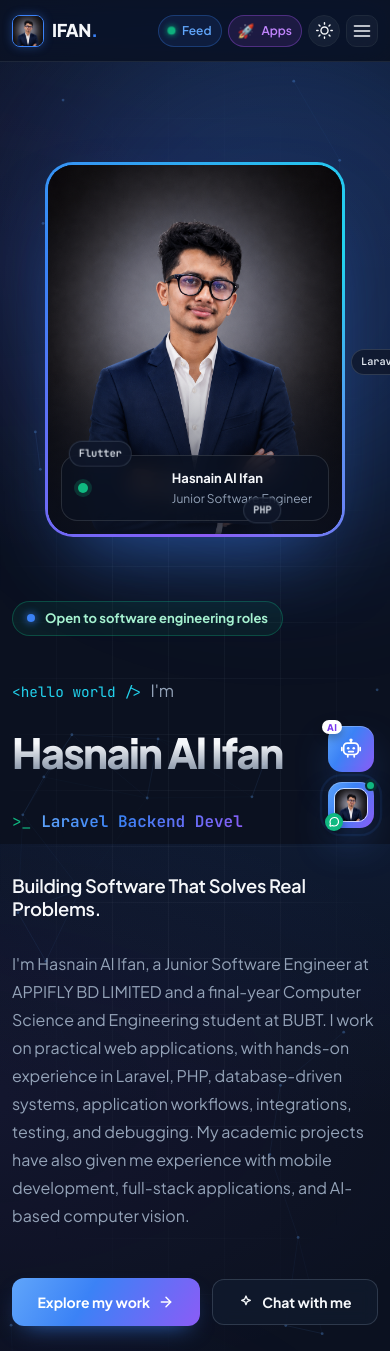
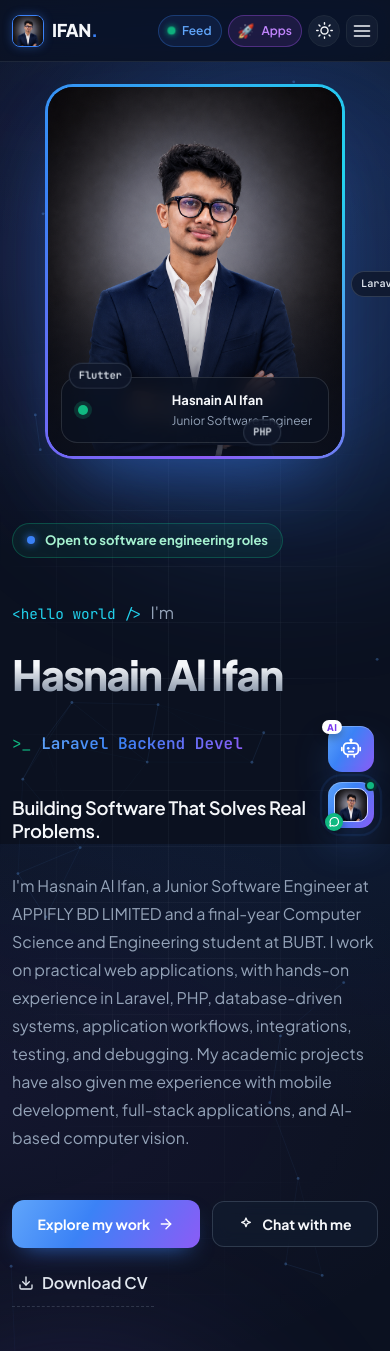
Before and after one commit to ifan-001/Ifan-portfolio, a Laravel app: page / in a window 390 px wide. Shown: the top 1351 px of the page. Run offline with Laravel 12, Linux system fonts and the light colour scheme; data comes from the database, SQL or seed files in the repository; data that the repository does not hold is empty; parts of the project's set-up code (start-up, migrations or seed data) failed here and were passed over.

Commit message:
Remove the extra empty space above the hero
Co-Authored-By: Claude Opus 5.5 <noreply@anthropic.com>

```diff
--- a/public/css/premium-sections.css
+++ b/public/css/premium-sections.css
@@ -350,3 +350,10 @@ body.has-admin-bar .mobile-nav-drawer { top: calc(var(--admin-bar-h, 50px) + var
   .pw-live .pw-panel { height: calc(100dvh - var(--pw-top, 72px) - 74px) !important; }
   .pw-panel-ai { height: calc(100dvh - var(--pw-top, 72px) - 130px) !important; }
 }
+
+/* ======================= Hero: no double gap under the top bar ======================= */
+/* The page already reserves room for the fixed header (body padding), so the hero only needs a small breathing space */
+.ph-hero { padding-top: 40px !important; min-height: calc(min(100dvh, 940px) - var(--header-height) - var(--admin-bar-h, 0px)) !important; }
+@media (max-width: 768px) {
+  .ph-hero { padding-top: 22px !important; min-height: 0 !important; }
+}
```
